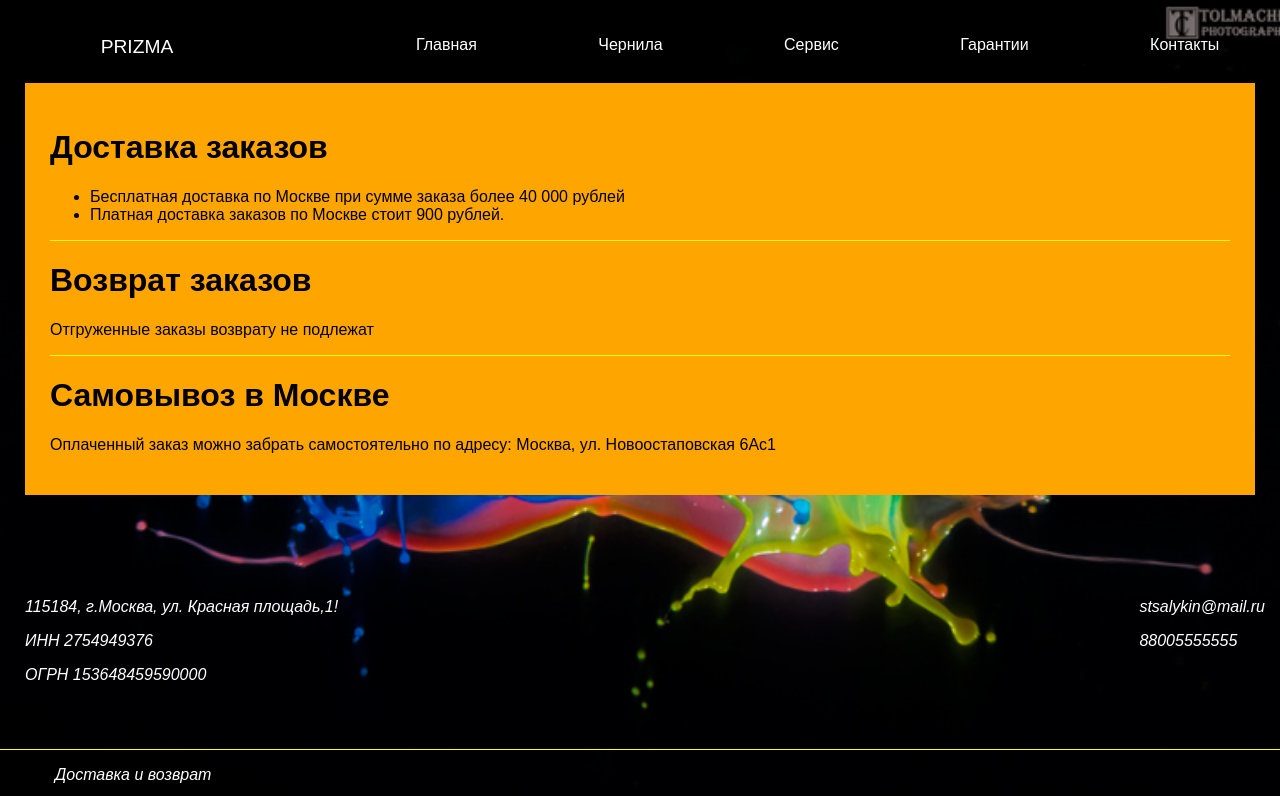
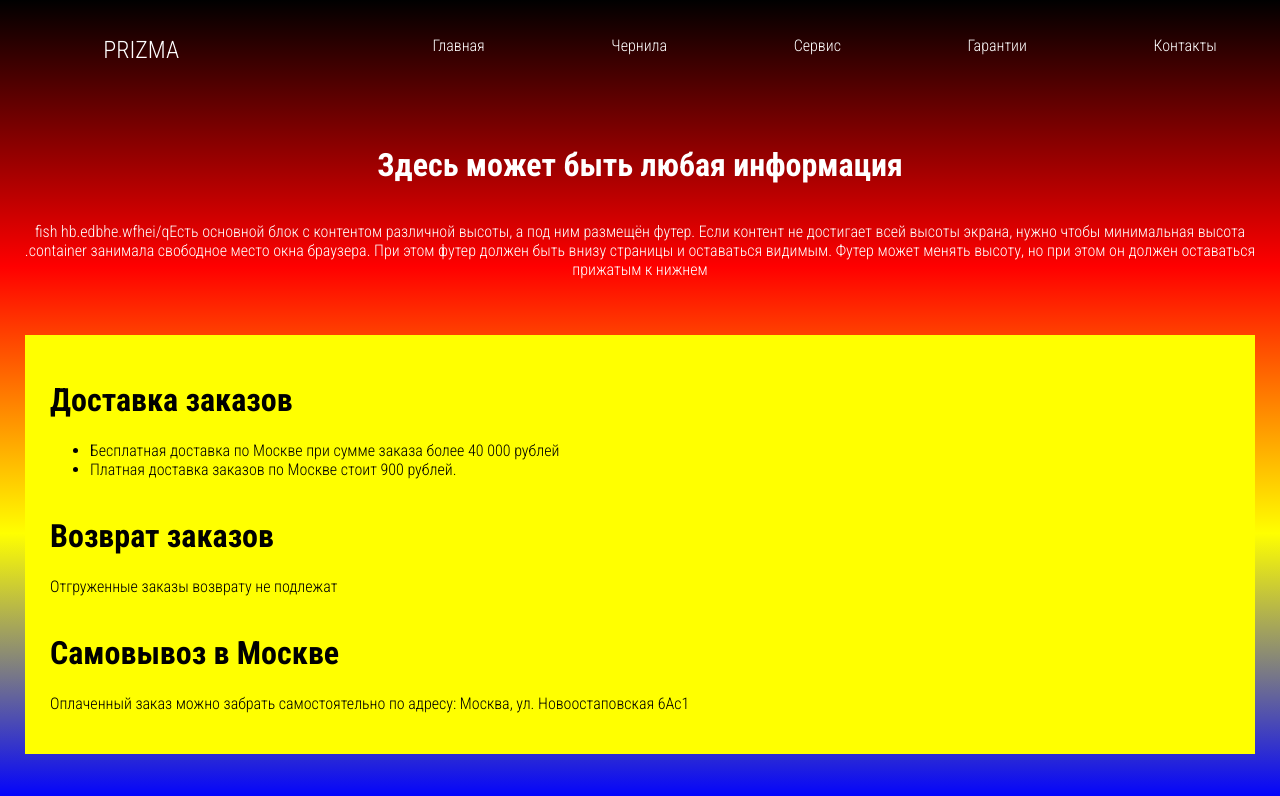
Before and after one commit to galya-cmd/Barcode-Ink, a React (Create React App) app in the folder barcode/: page /delivery in a window 1280 px wide. Shown: the top 796 px of the page. Built offline with nearby package versions, Linux system fonts and the light colour scheme.

Commit message:
добавила новый фон

```diff
--- a/barcode/src/App.css
+++ b/barcode/src/App.css
@@ -1,6 +1,7 @@
-
+@import url('https://fonts.googleapis.com/css2?family=Roboto+Condensed:ital,wght@0,300;0,700;1,400&display=swap');
 * {
-  font-family: Arial, Helvetica, sans-serif;
+  /* font-family: Arial, Helvetica, sans-serif; */
+  font-family: 'Roboto Condensed', sans-serif;
 }
 
 
@@ -16,7 +17,8 @@
 
 
  body{
-   background-image: url(./images/краска.jpeg);
+  background: linear-gradient(#000000, #FF0000, #FFFF00, #0000FF);
+   /* background-image: url(./images/краска.jpeg); */
   background-size: cover;
   background-repeat: no-repeat;
   background-position: center center;
@@ -55,11 +57,12 @@ a:hover{
 
 }
 .nav a img{
+  /* font-size: 21px; */
   width: 40px;
   height: auto;
 }
 .menu__logo{
-  font-size: larger;
+  font-size: 24px;
   color: aliceblues;
 }
 
@@ -68,9 +71,7 @@ a:hover{
   color: white;
 
 }
-/* .footer p {
-  margin-left: 25px;
-} */
+
 .footer-style{
   display: flex;
   justify-content: space-between;
@@ -79,9 +80,7 @@ a:hover{
 
 }
 .footer-address{
-  /* display: flex;
-  justify-content: flex-start;
-  flex-direction: column;  */
+
   margin-left: 25px;
   margin-bottom: 15px;
 }
@@ -122,7 +121,7 @@ a:hover{
   text-align: left;
 
   color: black;
-  background-color: orange;
+  background-color: rgb(200, 255, 0);
   padding: 25px;
   margin: 25px;
 }
@@ -134,7 +133,7 @@ a:hover{
   text-align: left;
 
   color: black;
-  background-color: orange;
+  background-color: rgb(255, 255, 0);
   padding: 25px;
   margin: 25px;
 
@@ -171,7 +170,7 @@ a {
 }
 .delivery{
   color: black;
-  background-color: orange;
+  background-color: rgb(255, 255, 0);
   padding: 25px;
   margin: 25px;
 
@@ -257,7 +256,7 @@ a {
     padding: 80px 0;
     list-style: none;
     text-align: center;
-    background-color: orange;
+    background-color: rgba(255, 255, 0);
     color: black;
     box-shadow: 1px 0px 6px rgba(0, 0, 0, .2);
   }
@@ -275,9 +274,7 @@ a {
   .nav a{
     color: black;
   }
-  /* .menu__item:hover {
-    background-color:#616161;
-  } */
+
   #menu__toggle:checked ~ .menu__btn > span {
     transform: rotate(45deg);
   }
@@ -312,5 +309,10 @@ a {
   color:aliceblue;
 }
 .main{
-  flex-grow: 1;
+  display: inline-grid;
+  justify-items: center;
+  margin-top: 30px;
+  text-align: center;
+  color: white;
+padding: 15px;
 }
--- a/barcode/src/App.js
+++ b/barcode/src/App.js
@@ -21,18 +21,20 @@ function App() {
 
 
       <Router>
+
       <div className='top'>
       <Header />
-
-        <Routes>
+      <Main/>
+      <Routes>
           <Route path='/' element={<Home/>}/>
           <Route path='/service' element={<Service/>}/>
           <Route path='/ink' element={<Ink/>}/>
           <Route path='/guarantees' element={<Guarantees/>}/>
           <Route path='/contacts' element={<Contacts/>}/>
           <Route path="/delivery" element={<Delivery />} />
-        </Routes>
+      </Routes>
         </div>
+
         <Footer/>
       </Router>
 
--- a/barcode/src/Main.js
+++ b/barcode/src/Main.js
@@ -5,6 +5,7 @@ function Main (){
     return(
         <>
         <div className="main">
+                <h1>Здесь может быть любая информация</h1>
             <p >fish hb.edbhe.wfhei/qЕсть основной блок  с контентом различной высоты, а под ним размещён футер.
 
 Если контент не достигает всей высоты экрана, нужно чтобы минимальная высота .container занимала свободное место окна браузера. При этом футер должен быть внизу страницы и оставаться видимым.
--- a/barcode/src/index.css
+++ b/barcode/src/index.css
@@ -1,6 +1,7 @@
 /* html {
   height: 100%;
 } */
+
 body {
   margin: 0;
 
```
